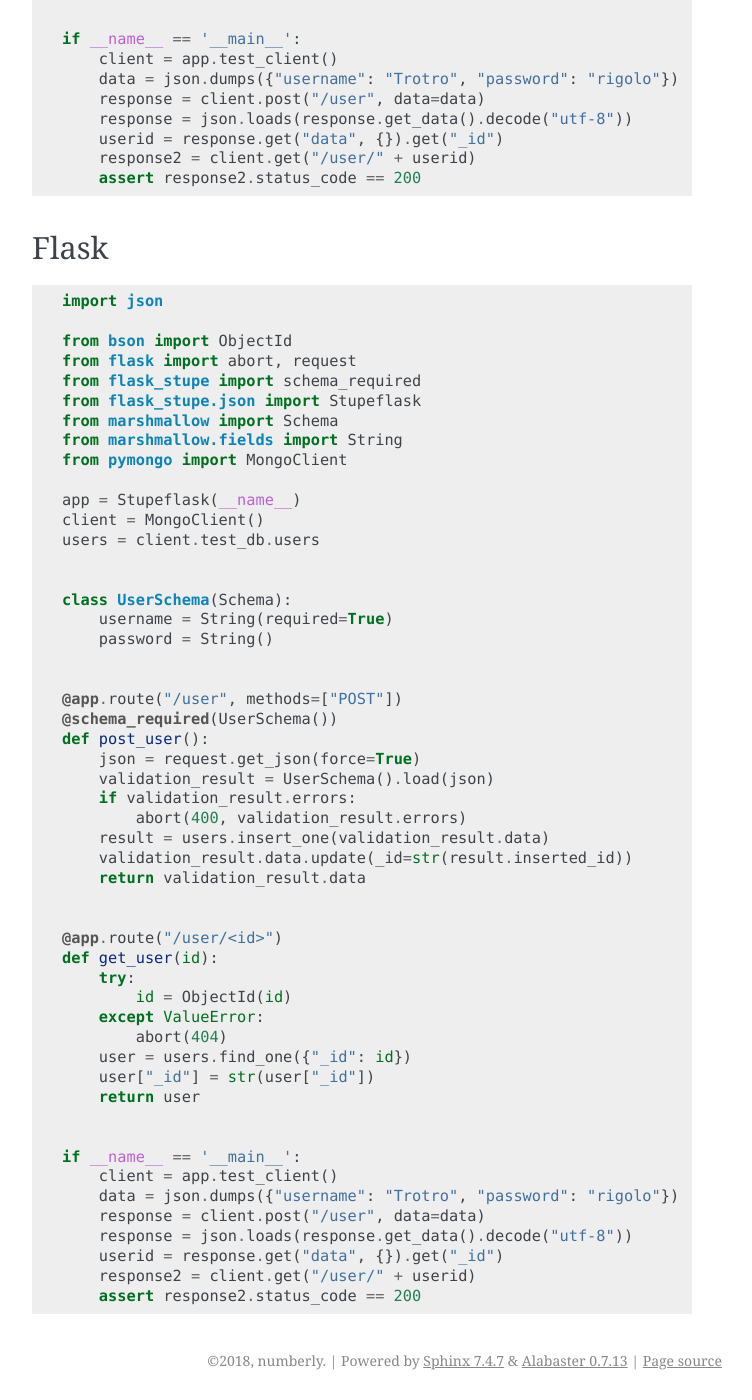
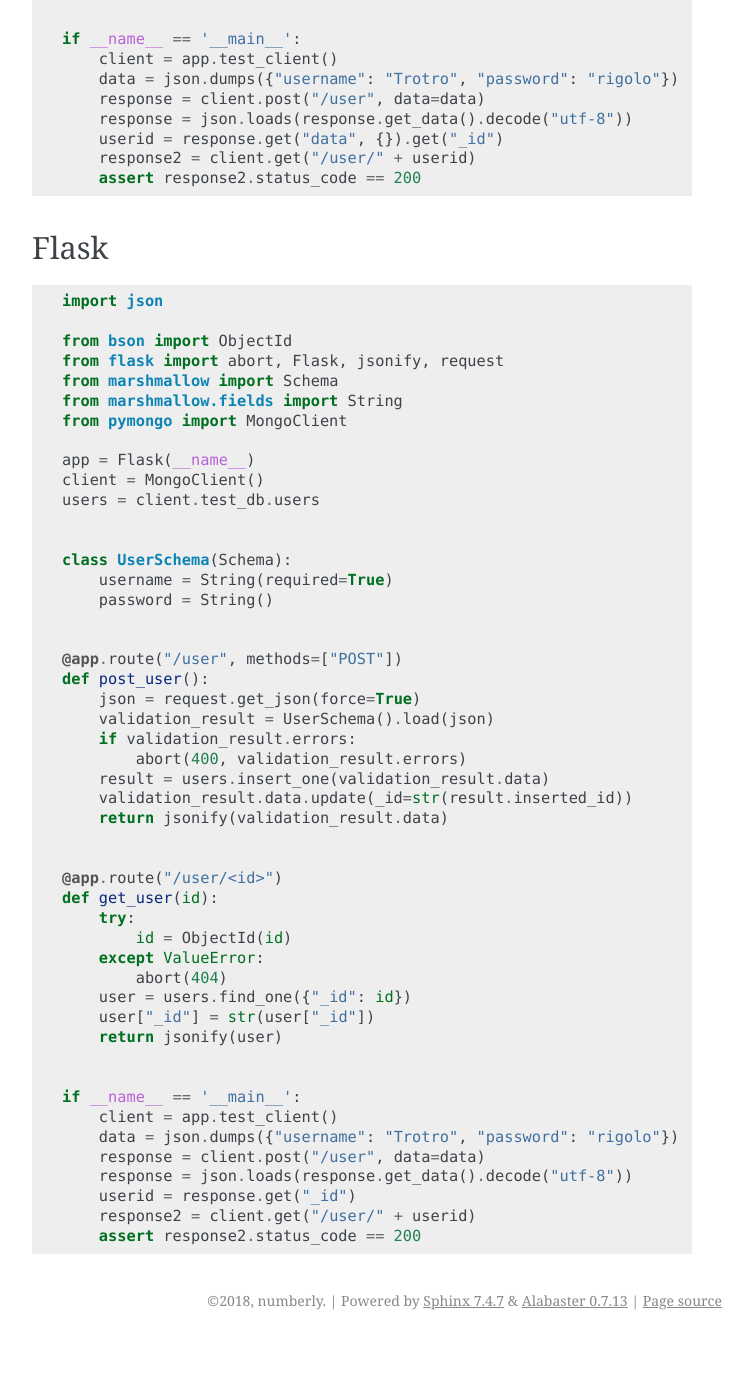
Before and after one commit to numberly/flask-stupe, a Sphinx documentation site: the page built from docs/source/showcase.rst, in a window 1280 px wide and 1400 px high, scrolled down 853 px. Shown: the whole window, without its empty margins (388-1140 px from the left). Built offline with Sphinx 7.4.7, drawn with Linux system fonts in a browser that asks for light colours; after the commit the page ends 2193 px from its top, so only the background shows below that.

Commit message:
Remove completely Stupeflask from Flask's example

```diff
--- a/docs/source/showcase.rst
+++ b/docs/source/showcase.rst
@@ -58,14 +58,12 @@ Flask
     import json
 
     from bson import ObjectId
-    from flask import abort, request
-    from flask_stupe import schema_required
-    from flask_stupe.json import Stupeflask
+    from flask import abort, Flask, jsonify, request
     from marshmallow import Schema
     from marshmallow.fields import String
     from pymongo import MongoClient
 
-    app = Stupeflask(__name__)
+    app = Flask(__name__)
     client = MongoClient()
     users = client.test_db.users
 
@@ -76,7 +74,6 @@ Flask
 
 
     @app.route("/user", methods=["POST"])
-    @schema_required(UserSchema())
     def post_user():
         json = request.get_json(force=True)
         validation_result = UserSchema().load(json)
@@ -84,7 +81,7 @@ Flask
             abort(400, validation_result.errors)
         result = users.insert_one(validation_result.data)
         validation_result.data.update(_id=str(result.inserted_id))
-        return validation_result.data
+        return jsonify(validation_result.data)
 
 
     @app.route("/user/<id>")
@@ -95,7 +92,7 @@ Flask
             abort(404)
         user = users.find_one({"_id": id})
         user["_id"] = str(user["_id"])
-        return user
+        return jsonify(user)
 
 
     if __name__ == '__main__':
@@ -103,6 +100,6 @@ Flask
         data = json.dumps({"username": "Trotro", "password": "rigolo"})
         response = client.post("/user", data=data)
         response = json.loads(response.get_data().decode("utf-8"))
-        userid = response.get("data", {}).get("_id")
+        userid = response.get("_id")
         response2 = client.get("/user/" + userid)
         assert response2.status_code == 200
```
